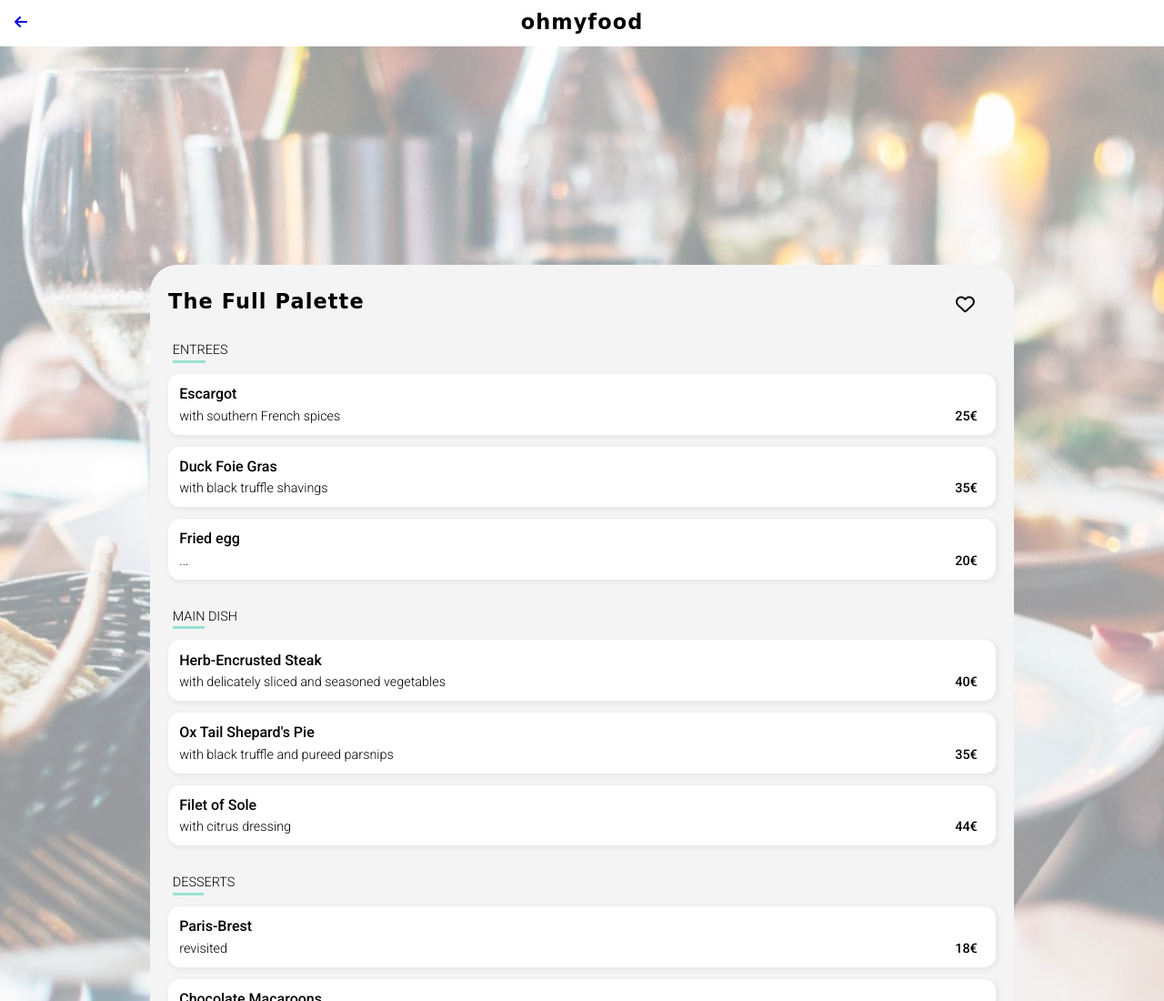
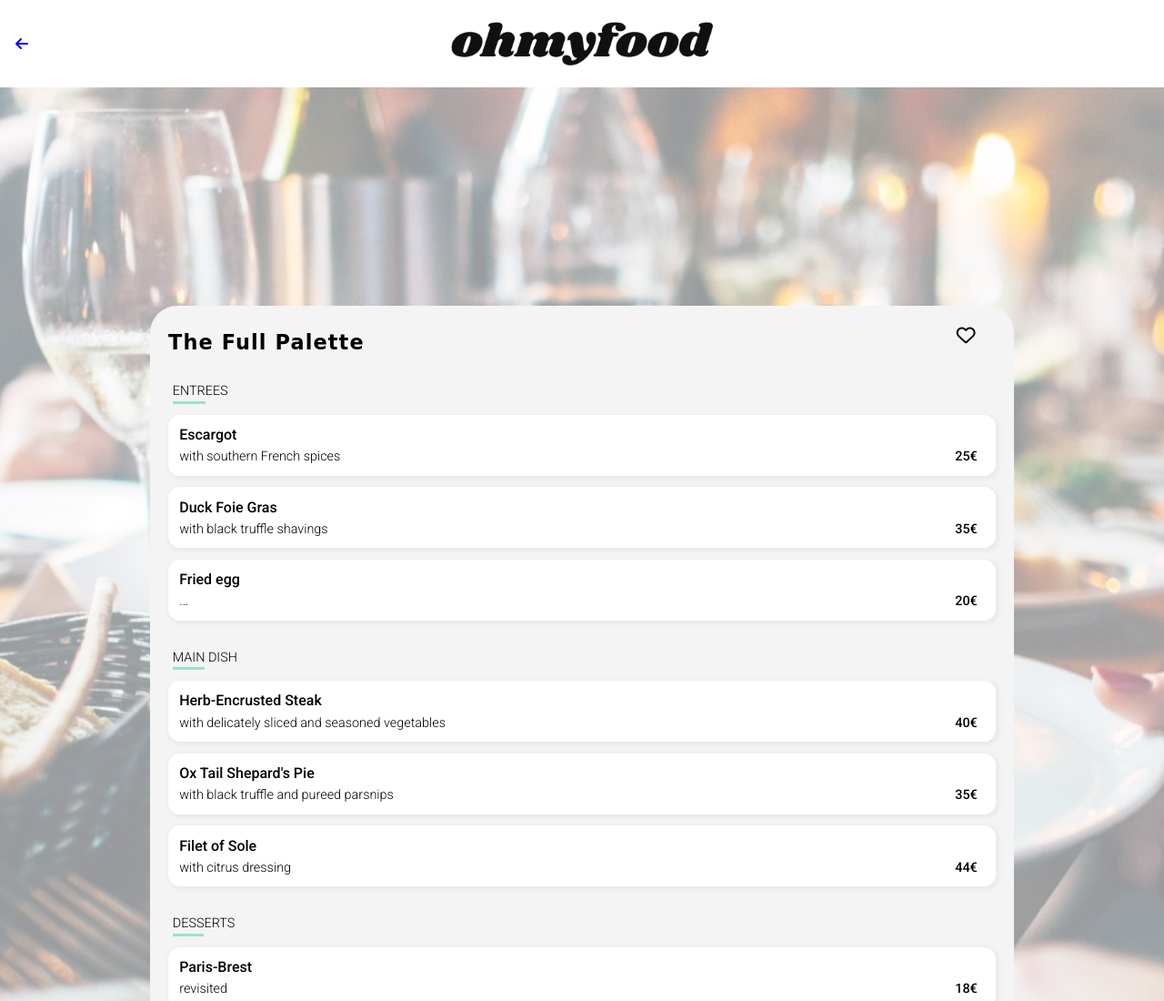
Before and after one commit to ErminiaDev/ohmyfood, a website: page Menu_1.html in a window 1280 px wide. Shown: the top 1100 px of the page at 91% size. Drawn offline with Linux system fonts and the light colour scheme; a web font is replaced by a local one.

Commit message:
restaurant__like résolu, logo header et box shadow header

```diff
--- a/Menu_1.html
+++ b/Menu_1.html
@@ -11,7 +11,10 @@
         <a href="index.html" class="header__return">
             <i class="header__return-icon fas fa-arrow-left"></i>
         </a>
-        <h1 class="header__title">ohmyfood</h1>
+        <div class="header__content">
+            <h1 class="header__title">ohmyfood</h1>
+            <img src="img/ohmyfood.png" alt="" class="header__img">
+        </div>
     </header>
     <div class="hero-img"><img src="img/img1_lg.jpg" alt=""></div>
     <div class="menu1-img">
--- a/sass/abstracts/_variables.scss
+++ b/sass/abstracts/_variables.scss
@@ -7,5 +7,6 @@ $color-light: white;
 $color-gray-light: lighten(lightgrey, 13%);
 $color-gray-medium:lighten(lightgrey, 9%);
 $color-gray-dark:darken(lightgrey, 65%);
+$color-gray-shadow:darken(lightgrey, 10%);
 
 $wrapper-width: 950px;
--- a/sass/base/_typography.scss
+++ b/sass/base/_typography.scss
@@ -21,8 +21,7 @@ body {
  }
 
 .header__title {
-    @include font-primary;
-    text-align: center;
+    display: none;
 }
 
 .instructions{
--- a/sass/components/_like-btn.scss
+++ b/sass/components/_like-btn.scss
@@ -1,5 +1,6 @@
 .restaurant, .card {
     &__like {
+        position: relative;
         &-label {
             font-size: 1.3rem;
         }
@@ -29,8 +30,8 @@
 }
 
 .restaurant__like-label::after {
-    top: 2rem;
-    right: 2rem;
+    top:-2rem;
+    right: 0.7rem;
 }
 
 .card__like-label::after {
--- a/sass/layout/_header.scss
+++ b/sass/layout/_header.scss
@@ -1,6 +1,21 @@
 .header {
+    position: relative;
     height: 3.2rem;
-    &__title {
-        padding-top: 0.7rem;
+    &__return-icon {
+        position: absolute;
+        top: 50%;
+        left: 1.5rem;
+        transform: translate(-50%, -50%);
+    }
+    &__img {
+        height: 50%;
+        width: 9rem;
+        position: absolute;
+        top: 50%;
+        left: 50%;
+        transform: translate(-50%, -50%);
+    }
+    &--shadowed {
+        box-shadow: 0 .1rem .3rem $color-gray-shadow;
     }
 }
--- a/sass/layout/_mediaqueries.scss
+++ b/sass/layout/_mediaqueries.scss
@@ -17,6 +17,12 @@
 }
 
 @media screen and (min-width: 950px) {
+    .header {
+        height: 6rem;
+        &__img {
+            width: 18rem
+        }
+    }
     .hero-img {
         display: none;
     }
--- a/sass/pages/_menus.scss
+++ b/sass/pages/_menus.scss
@@ -1,8 +1,3 @@
-.header__return-icon {
-    position: absolute;
-    top: 1rem;
-    left: 1rem;
-}
 
 img {
     width: 100%;
```
Also changed, not shown: Menu_2.html (+4 -1 lines), Menu_3.html (+4 -1 lines), Menu_4.html (+4 -1 lines), index.html (+2 -1 lines), css/style.css, img/ohmyfood.png (added).
